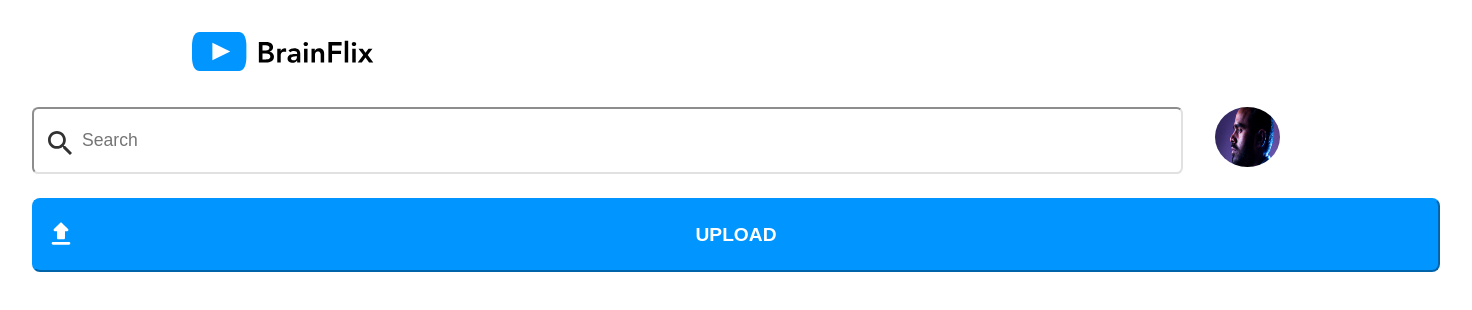
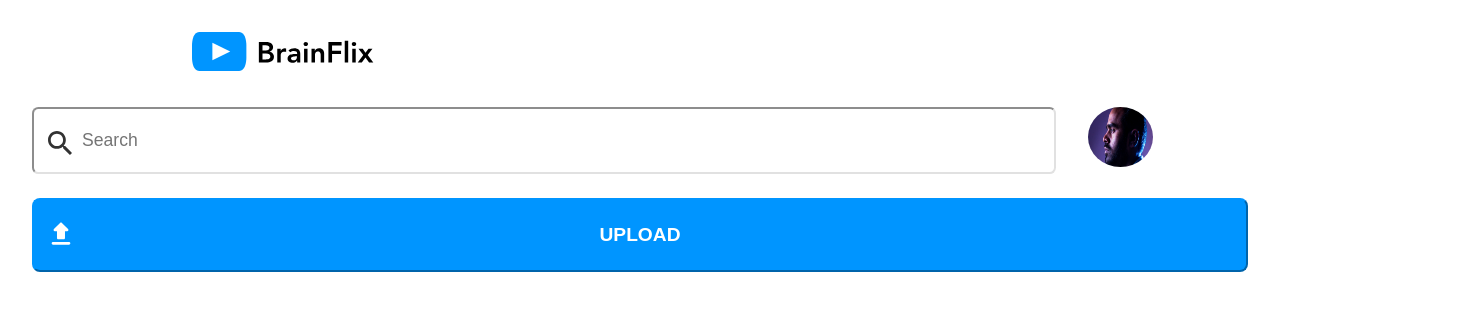
Before and after one commit to Rollyloni/rolake-olonisakin-brainflix, a React (Create React App) app: page / in a window 1280 px wide. Shown: the top 310 px of the page, 1472 px wide, since content can reach past the window. Built offline with nearby package versions, Linux system fonts and the light colour scheme.

Commit message:
change dimensions of upload button

```diff
--- a/src/components/Header.scss
+++ b/src/components/Header.scss
@@ -13,7 +13,7 @@
   position: relative;
 }
 input {
-  width: 90%;
+  width: 80%;
   font-size: 1.1rem;
   margin: 0 2rem;
   padding: 1.3rem 3rem;
@@ -31,7 +31,7 @@ input {
 }
 
 button {
-  width: 110vw;
+  width: 95vw;
   color: white;
   font-size: 1.2rem;
   font-weight: 800;
```
